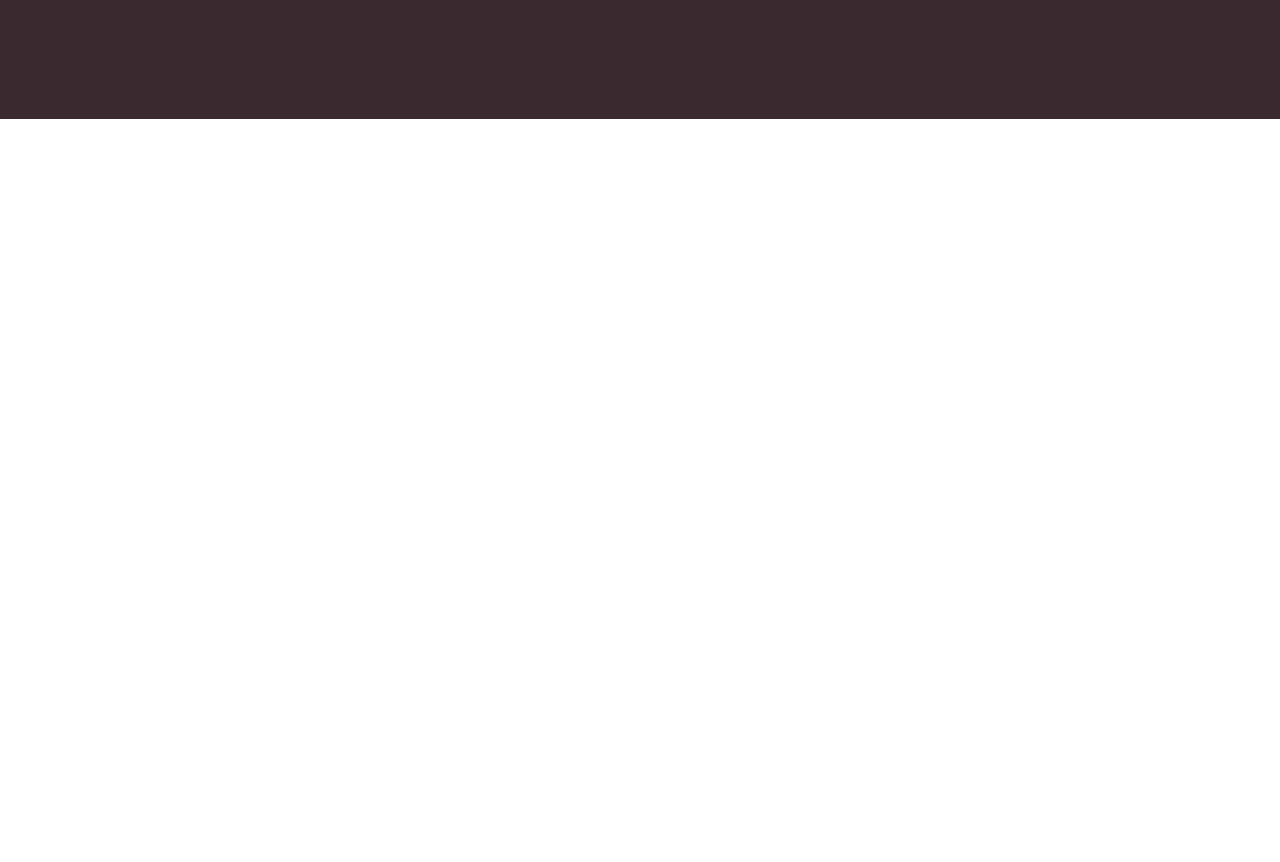
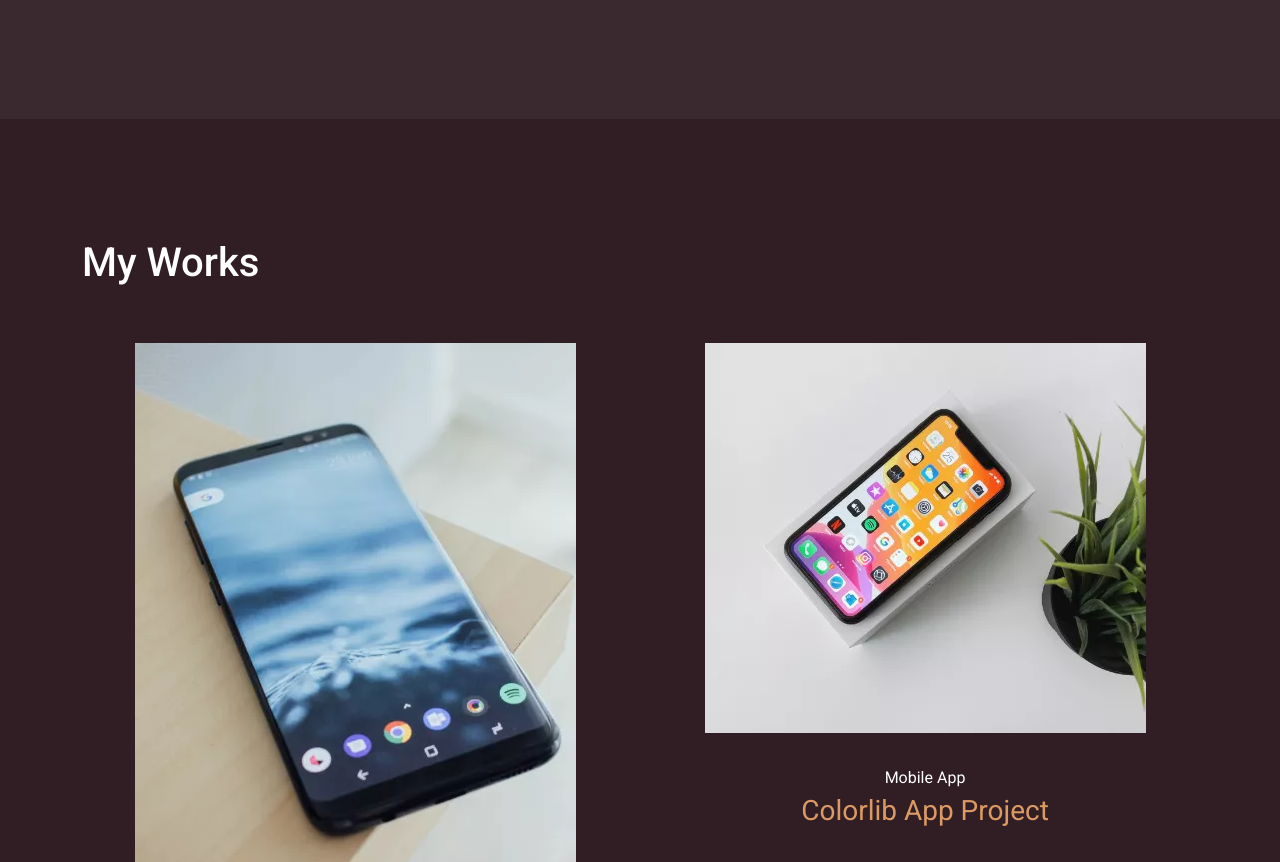
Before and after one commit to Arian-khamesi/Personal-Site, a React (Create React App) app: page / in a window 1280 px wide. Shown: the part 1938-2800 px from the top of the page. Before the commit the page ends 2057 px from the top, so only its background shows below. Built offline with nearby package versions, Linux system fonts and the light colour scheme.

Commit message:
craete third part of body works component

```diff
--- a/src/Components/MainBody/Body.jsx
+++ b/src/Components/MainBody/Body.jsx
@@ -1,12 +1,14 @@
 import React from 'react'
 import Introduction from '../Introduction/Introduction'
 import Services from '../Services/Services'
+import Works from '../Works/Works'
 
 export default function Body() {
   return (
     <>
     <Introduction/>
     <Services/>
+    <Works/>
     </>
   )
 }
--- /dev/null
+++ b/src/Components/Works/Works.jsx
@@ -0,0 +1,68 @@
+import React from 'react'
+
+export default function Works() {
+    return (
+        <div class="w-100 fourth-bg">
+            <div class="container">
+                <div class="row mb-5">
+                    <div class="col-12">
+                        <h3 class="text-white fs-1 custom-font">My Works</h3>
+                    </div>
+                </div>
+                <div class="row">
+                    <div class="col-md-6">
+                        <div class="text-center">
+                            <div>
+                                <img src="images/work1.webp" class="img-fluid" alt="Mobile" />
+                            </div>
+                            <div class="mt-2 py-4 mb-70">
+                                <span class="text-white custom-font">Mobile App</span><br />
+                                <a href="#" class="text-decoration-none fs-3 color custom-font">Colorlib App Project</a>
+                            </div>
+                        </div>
+                        <div class="text-center">
+                            <div>
+                                <div>
+                                    <img src="images/work2.webp" class="img-fluid" alt="Mobile" />
+                                </div>
+                                <div class="mt-2 py-4 mb-70">
+                                    <span class="text-white custom-font">Mobile App</span><br />
+                                    <a href="#" class="text-decoration-none fs-3 color custom-font">Colorlib App Project</a>
+                                </div>
+                            </div>
+                        </div>
+                    </div>
+                    <div class="col-md-6">
+                        <div class="text-center">
+                            <div>
+                                <img src="images/work3.webp" class="img-fluid" alt="Mobile" />
+                            </div>
+                            <div class="mt-2 py-4 mb-70">
+                                <span class="text-white custom-font">Mobile App</span><br />
+                                <a href="#" class="text-decoration-none fs-3 color custom-font">Colorlib App Project</a>
+                            </div>
+                        </div>
+                        <div class="text-center">
+                            <div>
+                                <div>
+                                    <img src="images/work4.webp" class="img-fluid" alt="Mobile" />
+                                </div>
+                                <div class="mt-2 py-4 mb-70">
+                                    <span class="text-white custom-font">Mobile App</span><br />
+                                    <a href="#" class="text-decoration-none fs-3 color custom-font">Colorlib App Project</a>
+                                </div>
+                            </div>
+                        </div>
+                    </div>
+                </div>
+                <div class="row">
+                    <div class="col-12">
+                        <div class="custom-border2">
+                            <a href="#" class="w-100 h-100 d-block text-center text-decoration-none py-3 px-5 color more-work custom-font">More Works</a>
+                        </div>
+                    </div>
+                </div>
+            </div>
+        </div>
+    )
+}
```
